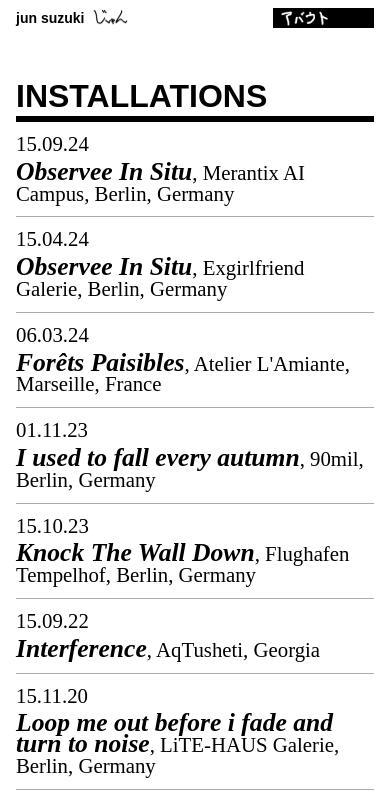
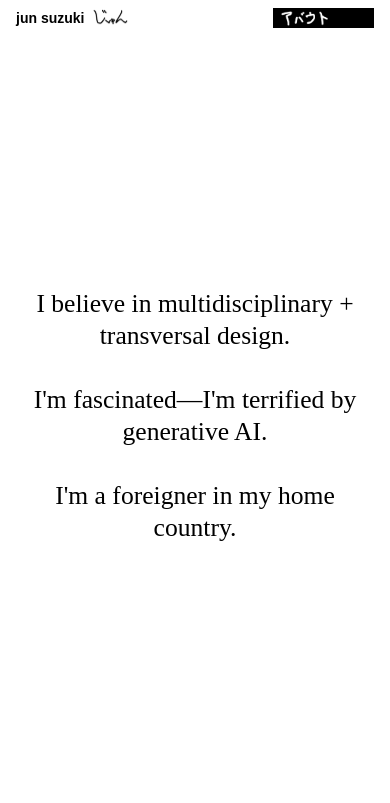
Before and after one commit to szkjn/jiko-shoukai, a SvelteKit app: page / in a window 390 px wide. Shown: the top 803 px of the page. Built offline with nearby package versions, Linux system fonts and the light colour scheme.

Commit message:
Added introductive SubHeader

```diff
--- a/src/components/About.svelte
+++ b/src/components/About.svelte
@@ -1,39 +1,45 @@
 <script lang="ts">
 </script>
 
-<div class="about-panel flex flex-col gap-8">
+<div class="about-panel flex flex-col gap-8 pt-8">
+  <div class="flex flex-row items-start justify-between">
     <p>
       Jun Suzuki is a French-Japanese multimedia artist, developer, and former
-    opera singer based in Berlin and Marseille. His practice oscillates between
-    live performances and installation art, creating interactive sonic
+      opera singer based in Berlin and Marseille. His practice oscillates
+      between live performances and installation art, creating interactive sonic
       experiences that critically reflect on
       <span>human responsibility in environmental downfall</span>
       and explore <span>cultural identities</span> through collaborations with
-    fellow artists of Asian background. <br /> <br />Jun's soundscapes focus on
-    the exploration of <span>Japanese language sonorities</span> and the nuances
-    of his imperfect, incomplete Japanese culture shaped by growing up in the
-    West. His practice incorporates tape recorders, tactile and interactive
-    devices, vocals, and field recordings to create a rich tapestry of sound
-    that reflects his <span>multicultural heritage</span>. <br /><br />He
-    recently published <i>Kuchibiru / クチビル</i>, the first single from his
-    debute EP <i>A Distance So Close</i> on XVIIIPENINSULE Records. For the past
-    two years, he has been touring <i>Fluids</i>, a collaboration with
-    dancer-choreographer Alvin Collantes, which explores
+      fellow artists of Asian background. <br /> <br />Jun's soundscapes focus
+      on the exploration of <span>Japanese language sonorities</span> and the
+      nuances of his imperfect, incomplete Japanese culture shaped by growing up
+      in the West. His practice incorporates tape recorders, tactile and
+      interactive devices, vocals, and field recordings to create a rich
+      tapestry of sound that reflects his
+      <span>multicultural heritage</span>.<br /><br />
+    </p>
+    <p>
+      He recently published <i>Kuchibiru / クチビル</i>, the first single from
+      his debute EP <i>A Distance So Close</i> on XVIIIPENINSULE Records. For
+      the past two years, he has been touring <i>Fluids</i>, a collaboration
+      with dancer-choreographer Alvin Collantes, which explores
       <span>cultural and gender identities through body, music and voice</span>,
-    in both intimate and established settings in Germany (Tanz im August, Bucht
-    der Träumer, Flughafen Tempelhof, SAVVY Contemporary, Berliner Ringtheater,
-    StudioDB), in Sweden (Hybrida Fest), and in Portugal (House of Beautiful
-    Business). <br /> <br />His installation work has been showcased in
-    residencies and exhibitions across Georgia (AqTusheti), Budapest (Patyolat
-    Gallery, BRFK), Iceland (Gamli Skoli), and Berlin (Flughafen Tempelhof, Alte
-    Münze, Manifest:IO, Exgirlfriend Gallery, Merantix AI Campus, LiTE-HAUS
-    Galerie, 90mil).
+      in both intimate and established settings in Germany (Tanz im August,
+      Bucht der Träumer, Flughafen Tempelhof, SAVVY Contemporary, Berliner
+      Ringtheater, StudioDB), in Sweden (Hybrida Fest), and in Portugal (House
+      of Beautiful Business). <br /> <br />His installation work has been
+      showcased in residencies and exhibitions across Georgia (AqTusheti),
+      Budapest (Patyolat Gallery, BRFK), Iceland (Gamli Skoli), and Berlin
+      (Flughafen Tempelhof, Alte Münze, Manifest:IO, Exgirlfriend Gallery,
+      Merantix AI Campus, LiTE-HAUS Galerie, 90mil).
     </p>
+  </div>
   <img src="/images/banner.jpg" alt="" />
 </div>
 
 <style>
   p {
+    width: 45%;
     font-family: "Averia Serif Libre", serif;
     font-size: 0.8rem;
     line-height: 1rem;
@@ -46,7 +52,11 @@
   }
 
   @media (max-width: 760px) {
+    .about-panel > div {
+      flex-direction: column;
+    }
     p {
+      width: 100%;
       font-size: 1.6rem;
       line-height: 1.8rem;
     }
--- a/src/components/Header.svelte
+++ b/src/components/Header.svelte
@@ -11,7 +11,7 @@
   }
 </script>
 
-<header class="sticky-header flex justify-between items-start pt-2 pb-8 m-0">
+<header class="sticky-header flex justify-between items-start py-2 m-0">
   <div class="flex flex-row gap-2">
     <h1 class="text-sm font-bold">{title}</h1>
     <img src="/png/jun.png" alt="jun-in-japanese" class="sign" />
--- /dev/null
+++ b/src/components/SubHeader.svelte
@@ -0,0 +1,33 @@
+<script lang="ts">
+</script>
+
+<section>
+  <div class="sub-header flex flex-col items-center justify-center">
+    <p>I believe in multidisciplinary + transversal design.</p>
+    <p>I'm fascinated—I'm terrified by generative AI.</p>
+    <p>I'm a foreigner in my home country.</p>
+  </div>
+</section>
+
+<style>
+  .sub-header {
+    font-size: 0.9rem;
+    line-height: 1.2rem;
+    padding: 2rem 0;
+    font-family: "Averia Serif Libre", serif;
+    height: calc(25vh - 36px);
+  }
+
+  .sub-header > p {
+    text-align: center;
+  }
+
+  @media (max-width: 760px) {
+    .sub-header {
+      font-size: 1.6rem;
+      line-height: 2rem;
+      gap: 2rem;
+      height: 90vh;
+    }
+  }
+</style>
--- a/src/routes/+page.svelte
+++ b/src/routes/+page.svelte
@@ -1,5 +1,6 @@
 <script lang="ts">
   import Header from "../components/Header.svelte";
+  import SubHeader from "../components/SubHeader.svelte";
   import About from "../components/About.svelte";
   import { projects } from "../data/projects";
   import type { Project } from "../types/project";
@@ -52,6 +53,10 @@
 
 <div class="page-container">
   <Header on:about-click={handleAboutClick} {isAboutVisible} />
+  {#if !isAboutVisible}
+    <SubHeader />
+  {/if}
+
   <main class="flex flex-row flex-no-wrap w-full justify-between">
     <div class="left-panel {isAboutVisible ? 'invisible' : ''}">
       <!-- Display categories and their projects -->
@@ -132,7 +137,7 @@
 
   img {
     max-width: 70%;
-    max-height: 70vh;
+    max-height: 40vh;
     height: auto;
   }
 
@@ -179,7 +184,7 @@
 
   .project-header:hover {
     /* text-decoration: underline; */
-    background: black;
+    background: #888;
     color: white;
   }
 
```
Also changed, not shown: static/png/down-arrow.png (added). Lines whose indentation alone changed are shown as unchanged.
